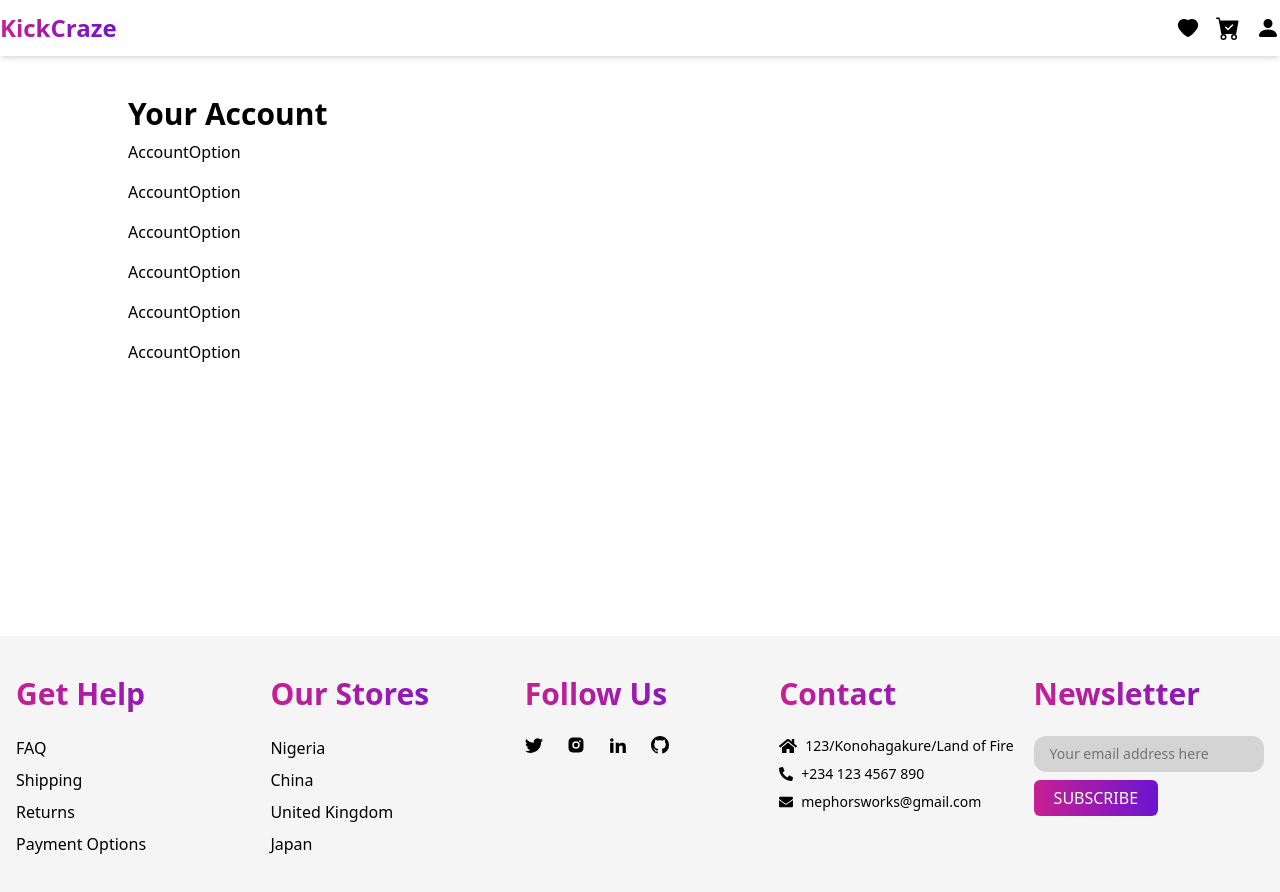
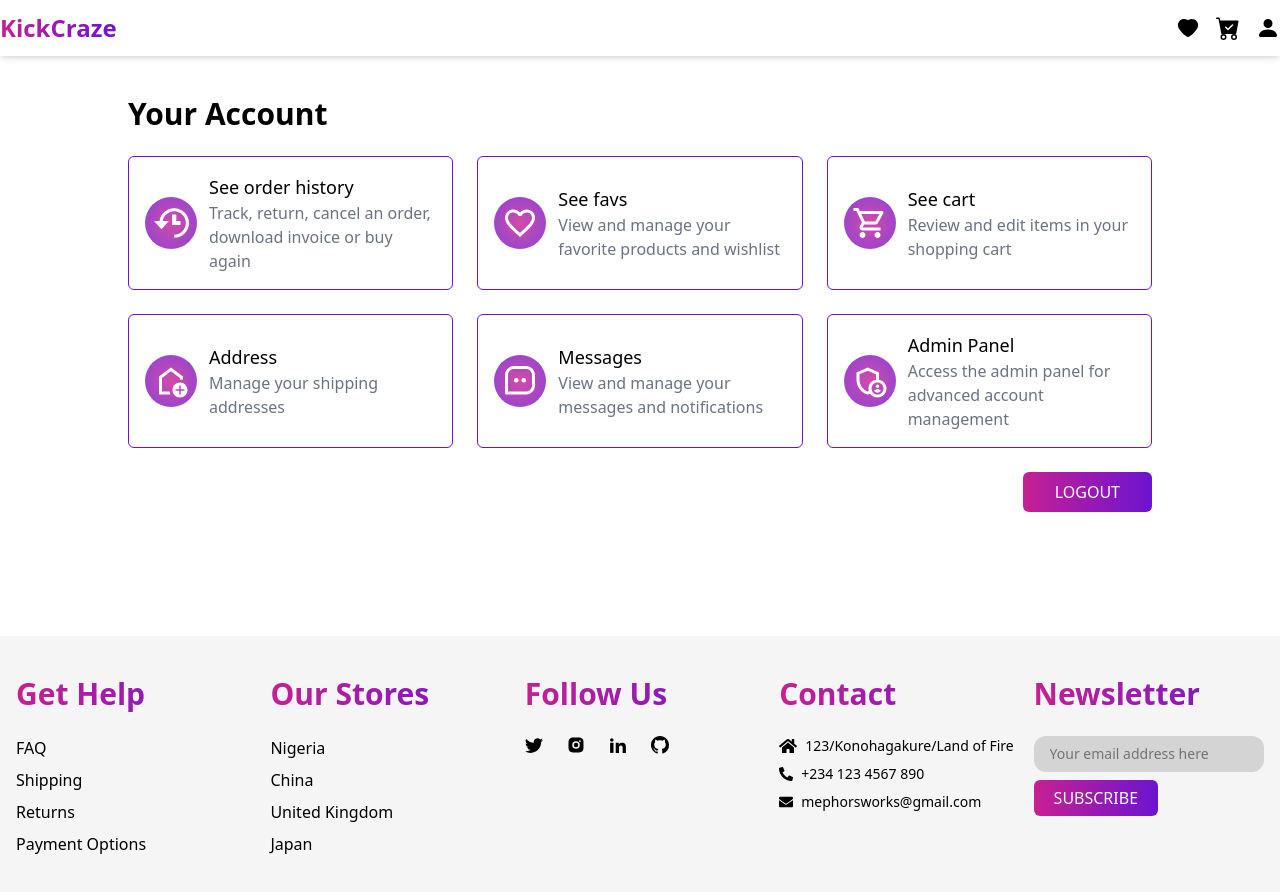
Before and after one commit to codedcontent/kick-craze-shoes, a React (Vite) app: page /account in a window 1280 px wide. Shown: the top 892 px of the page. Built offline with nearby package versions, Linux system fonts and the light colour scheme.

Commit message:
Created the UI for the user account profile

```diff
--- a/src/components/account/Account.tsx
+++ b/src/components/account/Account.tsx
@@ -1,13 +1,20 @@
+import CustomButton from "../common/CustomButton";
 import AccountOptions from "./AccountOptions";
 
 const Account = () => {
   return (
-    <div className="w-full h-full space-y-2">
+    <div className="w-full h-full space-y-6">
       {/* Intro text */}
       <h1 className="text-3xl font-semibold capitalize">Your Account</h1>
 
       {/* Account layout option listings */}
       <AccountOptions />
+
+      <div className="flex w-full">
+        <div className="flex-1"></div>
+
+        <CustomButton title="Logout" full={false} />
+      </div>
     </div>
   );
 };
--- a/src/components/account/AccountOption.tsx
+++ b/src/components/account/AccountOption.tsx
@@ -1,7 +1,24 @@
+import { Link } from "react-router-dom";
 import { TAccountOption } from "../../types/types";
 
-const AccountOption = (props: TAccountOption) => {
-  return <div>AccountOption</div>;
+const AccountOption = ({ description, image, name, path }: TAccountOption) => {
+  return (
+    <Link
+      to={`/${path}`}
+      className="flex gap-3 p-4 justify-center items-center border-[1px] border-primary-2 rounded-md cursor-pointer hover:border-primary-1 hover:scale-90 transition-all duration-500"
+    >
+      {/* Icon */}
+      <div className="p-2 bg-special text-4xl text-white rounded-full h-max">
+        {image}
+      </div>
+
+      {/* Option Info */}
+      <div className="">
+        <p className="font-medium text-lg">{name}</p>
+        <p className="text-gray-500">{description}</p>
+      </div>
+    </Link>
+  );
 };
 
 export default AccountOption;
--- a/src/components/account/AccountOptions.tsx
+++ b/src/components/account/AccountOptions.tsx
@@ -1,42 +1,57 @@
+import { ImHistory } from "react-icons/im";
+import { BiMessageSquareDots } from "react-icons/bi";
+import {
+  MdOutlineAddHome,
+  MdOutlineAdminPanelSettings,
+  MdOutlineFavoriteBorder,
+  MdOutlineShoppingCart,
+} from "react-icons/md";
+import { TAccountOption } from "../../types/types";
 import AccountOption from "./AccountOption";
 
-const accountOptions = [
+const accountOptions: TAccountOption[] = [
   {
     name: "See order history",
     description:
       "Track, return, cancel an order, download invoice or buy again",
-    image: "https://example.com/order-history-image.jpg",
+    image: <ImHistory />,
+    path: "order-history",
   },
   {
     name: "See favs",
     description: "View and manage your favorite products and wishlist",
-    image: "https://example.com/favs-image.jpg",
+    image: <MdOutlineFavoriteBorder />,
+    path: "favs",
   },
   {
     name: "See cart",
     description: "Review and edit items in your shopping cart",
-    image: "https://example.com/cart-image.jpg",
+    image: <MdOutlineShoppingCart />,
+    path: "cart",
   },
   {
     name: "Address",
     description: "Manage your shipping addresses",
-    image: "https://example.com/address-image.jpg",
+    image: <MdOutlineAddHome />,
+    path: "address",
   },
   {
     name: "Messages",
     description: "View and manage your messages and notifications",
-    image: "https://example.com/messages-image.jpg",
+    image: <BiMessageSquareDots />,
+    path: "messages",
   },
   {
     name: "Admin Panel",
     description: "Access the admin panel for advanced account management",
-    image: "https://example.com/admin-panel-image.jpg",
+    image: <MdOutlineAdminPanelSettings />,
+    path: "my-admin-panel",
   },
 ];
 
 const AccountOptions = () => {
   return (
-    <div className="w-full grid gap-4">
+    <div className="w-full grid gap-6 grid-cols-3">
       {accountOptions.map((option, index) => {
         return <AccountOption {...option} key={index} />;
       })}
--- a/src/components/account/auth/AuthAccount.tsx
+++ b/src/components/account/auth/AuthAccount.tsx
@@ -17,7 +17,9 @@ const AuthAccount = () => {
         {/* Tab Headers */}
         <div className="flex">
           <p
-            className="font-semibold w-full py-2 border-[1px] border-t-0 text-center hover:bg-primary-1 hover:text-white cursor-pointer rounded-tl-lg"
+            className={`font-semibold w-full py-2 border-[1px] border-t-0 text-center hover:bg-primary-1 hover:text-white cursor-pointer rounded-tl-lg ${
+              selectedTab === "login" ? "bg-white border-b-0" : "bg-gray-200"
+            }`}
             onClick={() => {
               handleTabClick("login");
             }}
@@ -25,7 +27,11 @@ const AuthAccount = () => {
             Login
           </p>
           <p
-            className="font-semibold w-full py-2 border-[1px] border-t-0 text-center hover:bg-primary-1 hover:text-white cursor-pointer rounded-tr-lg"
+            className={`font-semibold w-full py-2 border-[1px] border-t-0 text-center hover:bg-primary-1 hover:text-white cursor-pointer rounded-tr-lg ${
+              selectedTab == "create account"
+                ? "bg-white border-b-0"
+                : "bg-gray-200"
+            }`}
             onClick={() => {
               handleTabClick("create account");
             }}
--- a/src/components/common/CustomButton.tsx
+++ b/src/components/common/CustomButton.tsx
@@ -36,7 +36,7 @@ const CustomButton = ({
       key={`customButton-${uniqueButtonKey}`}
       className={`bg-gradient-to-r from-primary-1 to-primary-2 px-8 py-2 text-white ${
         full ? "w-full" : "w-max"
-      } rounded-sm uppercase`}
+      } rounded-md uppercase`}
       onClick={handleButtonClickAnimation}
       {...props}
     >
--- a/src/components/favs/Favs.tsx
+++ b/src/components/favs/Favs.tsx
@@ -11,7 +11,7 @@ const Favs = () => {
       <h1 className="text-2xl text-center font-medium">Your Favorites Cart</h1>
 
       {/* Favs Listing */}
-      <div className="mb-10 grid grid-cols-1 md:grid-cols-2 lg:grid-cols-4 gap-5 md:gap-7 lg:gap-10">
+      <div className="mb-10 grid grid-cols-1 md:grid-cols-2 lg:grid-cols-3 gap-5 md:gap-7 lg:gap-10 w-full">
         {favs.map((fav) => (
           <FavItem {...fav} key={fav.id} />
         ))}
--- a/src/types/types.ts
+++ b/src/types/types.ts
@@ -26,5 +26,6 @@ export type TCreateAccountForm = TLoginForm & { name: string };
 export type TAccountOption = {
   name: string;
   description: string;
-  image: string;
+  image: React.ReactNode;
+  path: string;
 };
```
